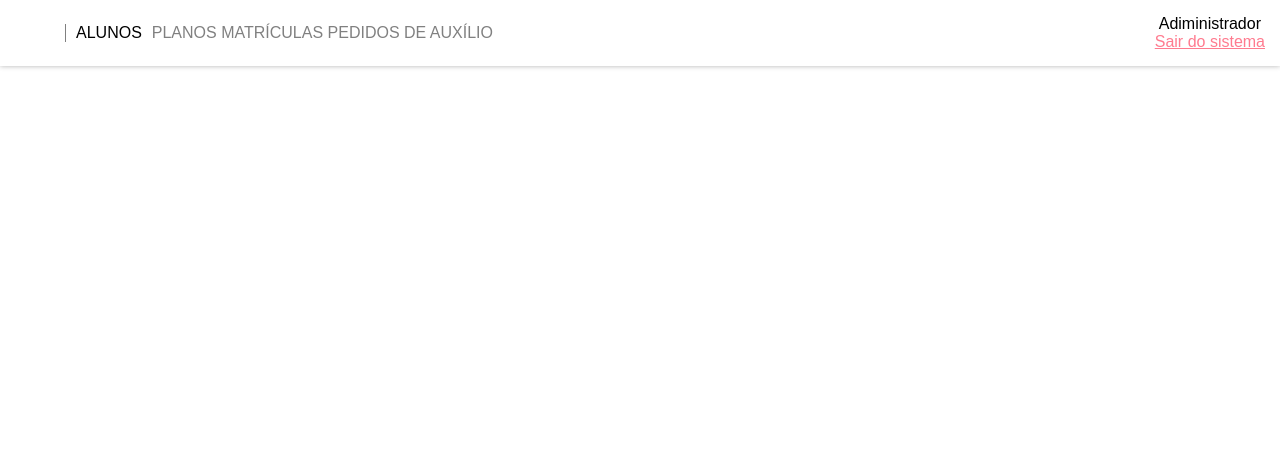
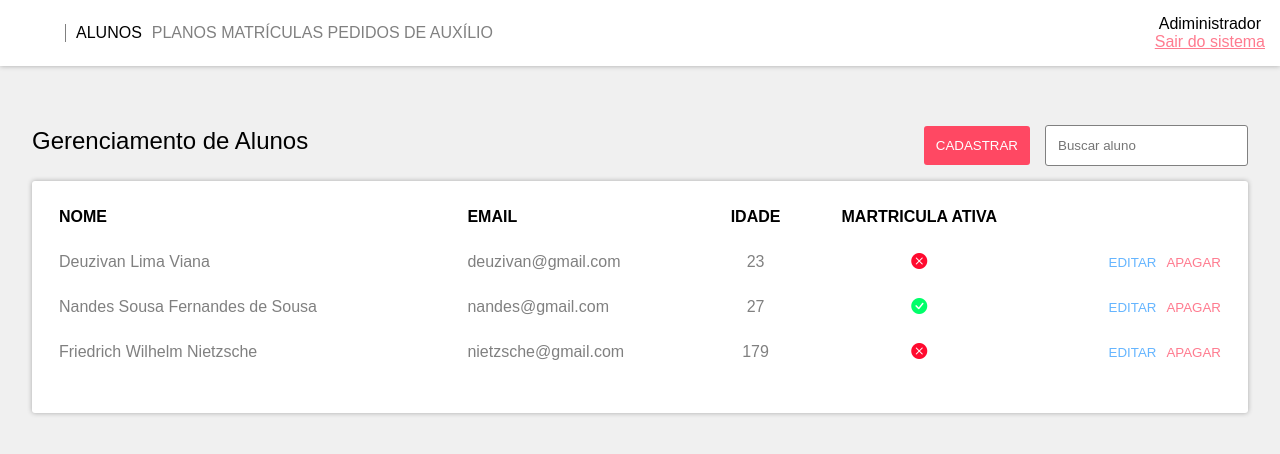
Before and after one commit to nandesfsousa/angel-fitness, a Next.js app in the folder frontend/: page / in a window 1280 px wide. Shown: the top 454 px of the page. Built offline with nearby package versions, Linux system fonts and the light colour scheme.

Commit message:
(add): Table of students

```diff
--- /dev/null
+++ b/frontend/components/ActionBar.tsx
@@ -0,0 +1,19 @@
+import Link from 'next/link'
+import styles from '@/styles/Home.module.css'
+
+export const ActionBar = () => {
+    return <div className={styles.actionBar}>
+        <section>
+        <label className={styles.actionBarTitle}>
+            ALUNOS
+        </label>
+        <label className={styles.actionBarSubTitle}>
+            PLANOS MATRÍCULAS PEDIDOS DE AUXÍLIO
+        </label>
+        </section>
+        <label className={styles.actionBarInfo}>
+        <span className={styles.userStat}>Adiministrador</span>
+        <Link href={'#'}>Sair do sistema</Link>
+        </label>
+    </div>
+}
--- a/frontend/pages/index.tsx
+++ b/frontend/pages/index.tsx
@@ -1,27 +1,77 @@
 import Head from 'next/head'
 import Image from 'next/image'
 import { Inter } from 'next/font/google'
+import { Layout } from '@/components/Layout'
+import { ActionBar } from '@/components/ActionBar'
 import styles from '@/styles/Home.module.css'
-import { Layout } from '@/components/Layout'
-import Link from 'next/link'
 
 const inter = Inter({ subsets: ['latin'] })
 
+const students = [
+  {
+    name: 'Deuzivan Lima Viana',
+    email: 'deuzivan@gmail.com',
+    age: 23,
+    is_active: false
+  },
+  {
+    name: 'Nandes Sousa Fernandes de Sousa',
+    email: 'nandes@gmail.com',
+    age: 27,
+    is_active: true
+  },
+  {
+    name: 'Friedrich Wilhelm Nietzsche',
+    email: 'nietzsche@gmail.com',
+    age: 179,
+    is_active: false
+  }
+]
+
 export default function Home() {
-  return <Layout>
-    <div className={styles.actionBar}>
-      <section>
-        <label className={styles.actionBarTitle}>
-          ALUNOS
-        </label>
-        <label className={styles.actionBarSubTitle}>
-          PLANOS MATRÍCULAS PEDIDOS DE AUXÍLIO
-        </label>
-      </section>
-      <label className={styles.actionBarInfo}>
-        <span className={styles.userStat}>Adiministrador</span>
-        <Link href={'#'}>Sair do sistema</Link>
-      </label>
+  return <Layout style={{backgroundColor: 'rgb(240, 240, 240)', height: '100vh'}}>
+    <ActionBar/>
+    <div className={styles.manageStudentContainer}>
+      <nav>
+        <h1>Gerenciamento de Alunos</h1>
+        <div>
+          <button>
+            CADASTRAR
+          </button>
+          <input placeholder='Buscar aluno'/>
+        </div>
+      </nav>
+
+      <table>
+        <tr>
+          <th>NOME</th>
+          <th>EMAIL</th>
+          <th>IDADE</th>
+          <th>MARTRICULA ATIVA</th>
+          <th></th>
+        </tr>
+        {
+          students.map((student) => {
+            return (<tr>
+              <td>{ student.name }</td>
+              <td>{ student.email }</td>
+              <td>{ student.age }</td>
+              <td>
+                {
+                  student.is_active ?
+                    <i className={'bi bi-check-circle-fill'} style={{color: '#00ff6a'}}></i> :
+                    <i className={'bi bi-x-circle-fill'} style={{color: '#ff0a2f'}}></i>
+                }
+              </td>
+              <td>
+                <button>EDITAR</button>
+                <button>APAGAR</button>
+              </td>
+            </tr>)
+          })
+        }
+      </table>
+
     </div>
   </Layout>
 }
--- a/frontend/styles/Home.module.css
+++ b/frontend/styles/Home.module.css
@@ -1,3 +1,5 @@
+@import url("https://cdn.jsdelivr.net/npm/bootstrap-icons@1.10.4/font/bootstrap-icons.css");
+
 .actionBar section {
     display: flex;
     border-left: 1px solid grey;
@@ -10,6 +12,7 @@
     display: flex;
     justify-content: space-between;
     align-items: center;
+    background-color: white;
 }
 
 .actionBarTitle {
@@ -29,3 +32,81 @@
 }
 .actionBarInfo .userStat {
 }
+
+.manageStudentContainer nav div input {
+    border: 1px solid grey;
+    padding: 12px;
+    margin-top: 2px;
+    border-radius: 3px;
+    margin-left: 15px;
+}
+.manageStudentContainer nav div {
+    gap: 10px;
+}
+.manageStudentContainer nav div button {
+    margin-top: 10px;
+    padding: 12px;
+    border-radius: 3px;
+    border: none;
+    background-color: #ff4863;
+    color: white;
+    cursor: pointer;
+}
+.manageStudentContainer nav h1 {
+    font-weight:450;
+}
+.manageStudentContainer nav {
+    display: flex;
+    justify-content: space-between;
+    align-items: center;
+    max-width: 95%;
+    margin: auto;
+}
+.manageStudentContainer table tr td button:nth-child(2) {
+    color: #ff7b8f;
+    background: none;
+    border: none;
+    margin-left: 10px;
+}
+.manageStudentContainer table tr td button:nth-child(1) {
+    color: #65b5ff;
+    background: none;
+    border: none;
+}
+
+.manageStudentContainer table td:last-child {
+    text-align: right;
+}
+.manageStudentContainer table th:nth-child(3) {
+    text-align: center;
+}
+.manageStudentContainer table th:nth-child(4) {
+    text-align: center;
+}
+.manageStudentContainer table td:nth-child(4) {
+    text-align: center;
+}
+.manageStudentContainer table td:nth-child(3) {
+    text-align: center;
+}
+.manageStudentContainer table td {
+    padding-bottom: 25px;
+    color: grey;;
+}
+.manageStudentContainer table th {
+    text-align: left;
+    font-weight: 550;
+    padding-bottom: 25px;
+}
+.manageStudentContainer table {
+    min-width: 95%;
+    background-color: white;
+    box-shadow: 0 0 5px rgba(0, 0, 0, 0.3);
+    margin: auto;
+    margin-top: 15px;
+    padding: 25px;
+    border-radius: 3px;
+}
+.manageStudentContainer {
+    margin-top: 50px;
+}
```
Also changed, not shown: 1 other file (tests, documents, lock files or other folders).
